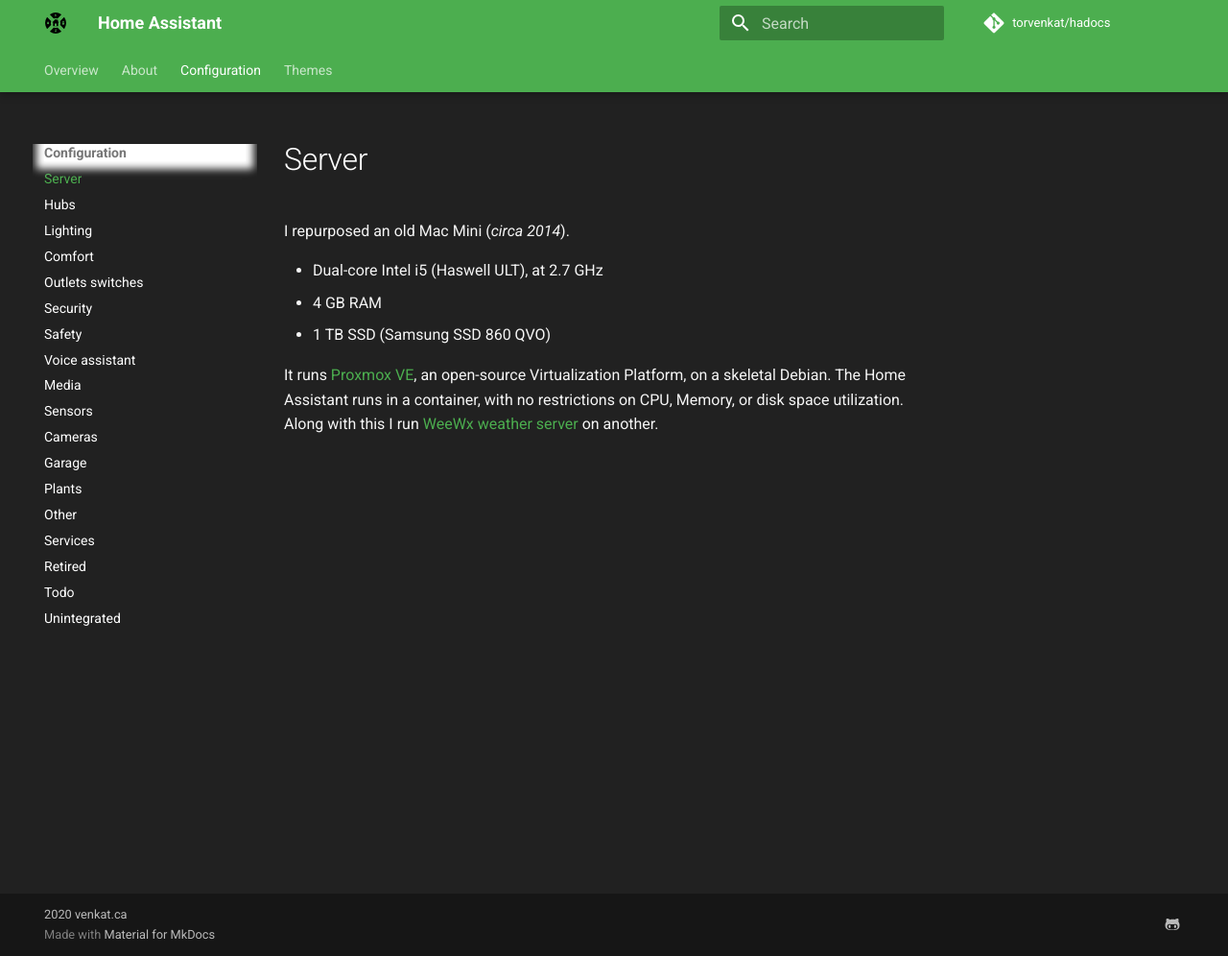
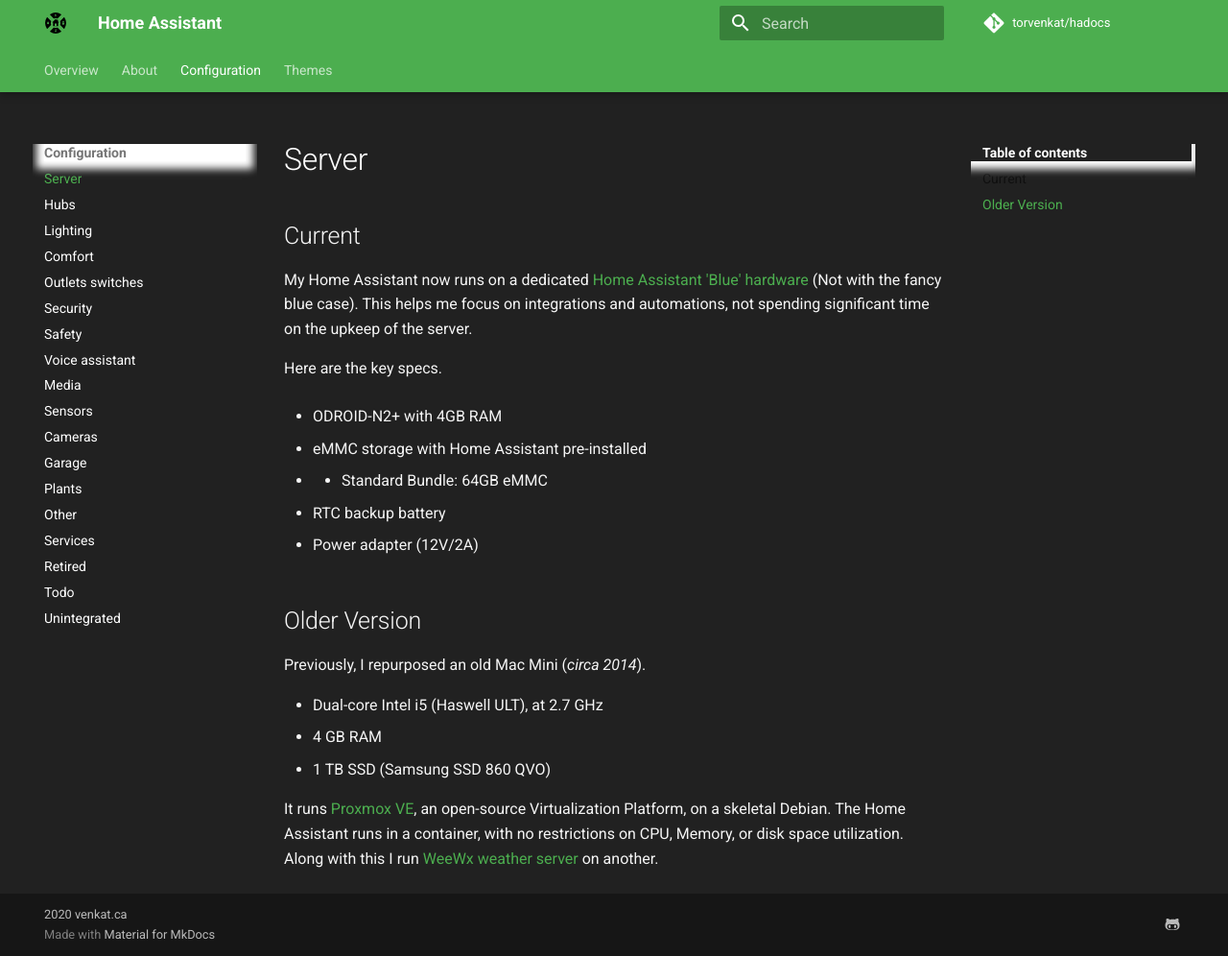
Before and after one commit to torvenkat/hadocs, an MkDocs documentation site: the page built from docs/configuration/server.md, in a window 1280 px wide and 996 px high. Shown: the whole window at 96% size. Built offline with MkDocs 1.6.1 and Material for MkDocs 9.7.7, drawn with Linux system fonts in a browser that asks for light colours; comment, search, counter and statistics services are not loaded.

Commit message:
Minor Changes

```diff
--- a/docs/configuration/server.md
+++ b/docs/configuration/server.md
@@ -1,6 +1,24 @@
 
 
-I repurposed an old Mac Mini (*circa 2014*).
+## Current
+
+My Home Assistant now runs on a dedicated [Home Assistant 'Blue' hardware](https://www.home-assistant.io/blue/) (Not with the fancy blue case).  This helps me focus on integrations and automations, not spending significant time on the upkeep of the server.
+
+Here are the key specs.
+
+- ODROID-N2+ with 4GB RAM
+
+- eMMC storage with Home Assistant pre-installed
+
+- - Standard Bundle: 64GB eMMC
+
+- RTC backup battery
+
+- Power adapter (12V/2A)
+
+## Older Version
+
+Previously, I repurposed an old Mac Mini (*circa 2014*).
 
 * Dual-core Intel i5 (Haswell ULT), at 2.7 GHz
 * 4 GB RAM
```
Also changed, not shown: docs/configuration/hubs.md (+0 -1 lines), docs/configuration/retired.md (+1 -0 lines).
